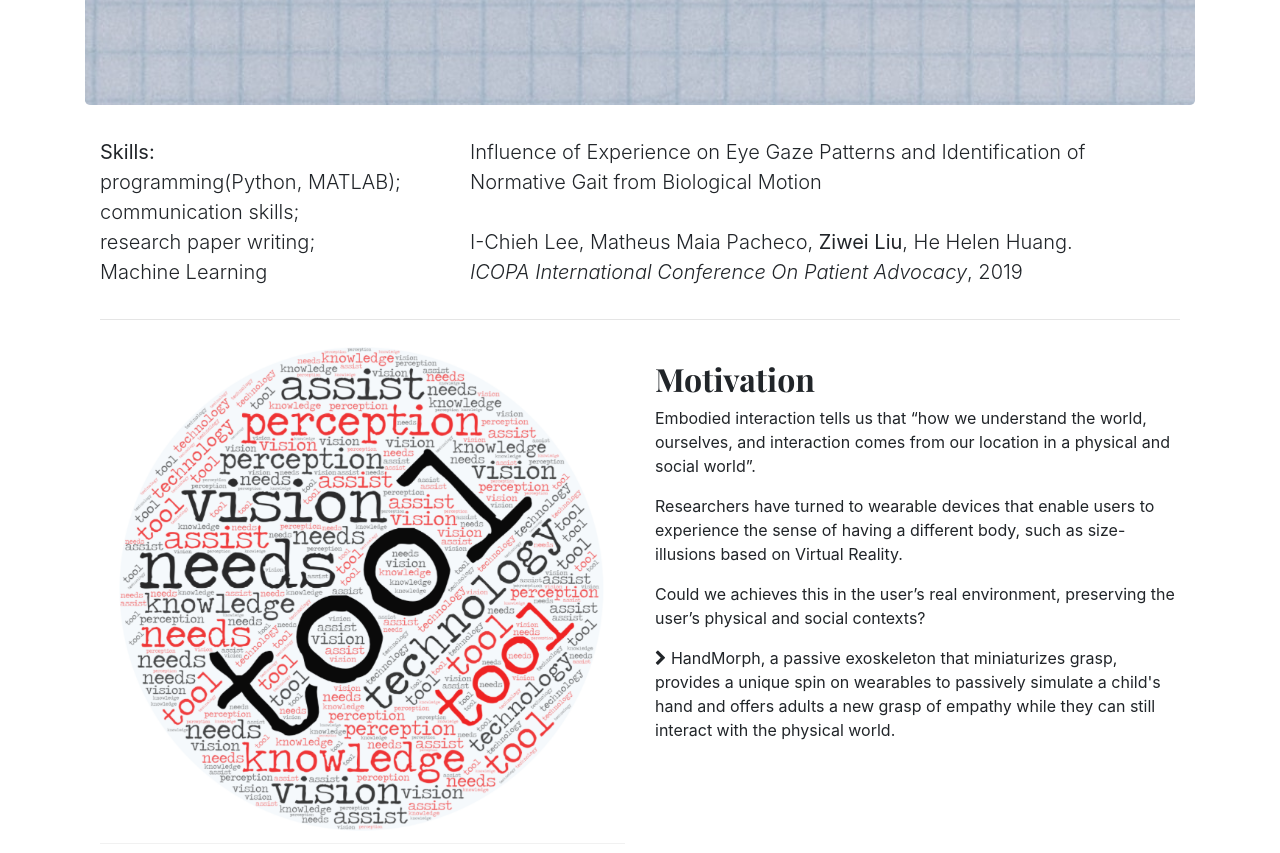
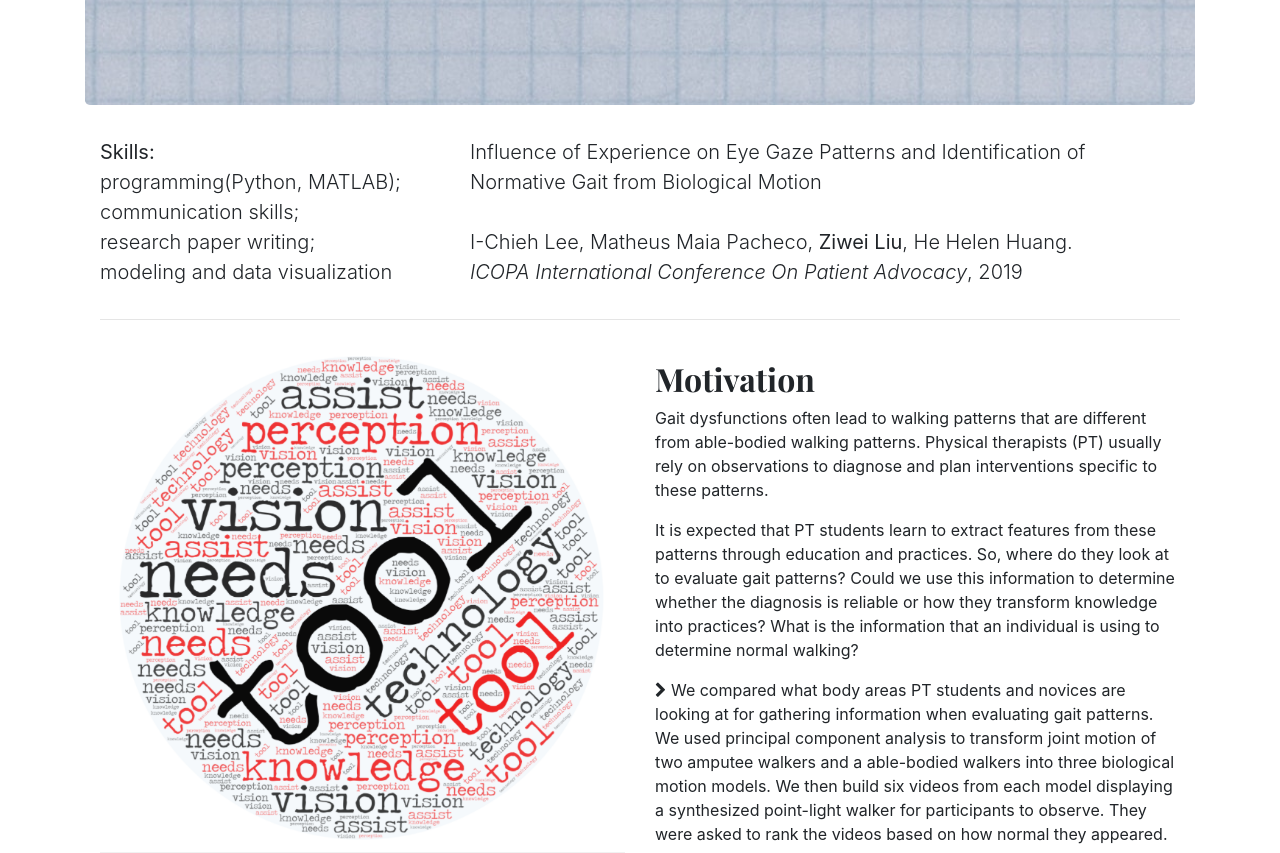
Before and after one commit to zoelzw/zoelzw.github.io, a Jekyll site: the page built from _collections/_research/Eyetracking2.markdown, in a window 1280 px wide and 900 px high, scrolled down 550 px, cut to the strip 0-853 px from the top of the window. Built offline with Jekyll 4.4.1, drawn with Linux system fonts in a browser that asks for light colours; nearby versions of some CDN libraries; some web fonts are replaced; some of the changed text lies outside the part shown.

Commit message:
update eye2

```diff
--- a/_collections/_research/Eyetracking2.markdown
+++ b/_collections/_research/Eyetracking2.markdown
@@ -15,7 +15,7 @@ image: https://github.com/zoelzw/zoelzw.github.io/blob/master/assets/eyetracking
     programming(Python, MATLAB); <br>
     communication skills;<br>
     research paper writing;<br>
-    Machine Learning<br>
+    modeling and data visualization<br>
   </p>
   </div>
   <div class="col-md-8">
@@ -38,16 +38,13 @@ image: https://github.com/zoelzw/zoelzw.github.io/blob/master/assets/eyetracking
     <br>
     <h2>Motivation</h2>
     <p>
-      Embodied interaction tells us that “how we understand the world, ourselves, and interaction comes from our location in a physical and social world”.
+      Gait dysfunctions often lead to walking patterns that are different from able-bodied walking patterns. Physical therapists (PT) usually rely on observations to diagnose and plan interventions specific to these patterns.
     </p>
     <p>
-      Researchers have turned to wearable devices that enable users to experience the sense of having a different body, such as size-illusions based on Virtual Reality.
+      It is expected that PT students learn to extract features from these patterns through education and practices. So, where do they look at to evaluate gait patterns? Could we use this information to determine whether the diagnosis is reliable or how they transform knowledge into practices? What is the information that an individual is using to determine normal walking?
     </p>
     <p>
-      Could we achieves this in the user’s real environment, preserving the user’s physical and social contexts?
-    </p>
-    <p>
-      <i class="fa fa-chevron-right"></i> HandMorph, a passive exoskeleton that miniaturizes grasp, provides a unique spin on wearables to passively simulate a child's hand and offers adults a new grasp of empathy while they can still interact with the physical world.
+      <i class="fa fa-chevron-right"></i> We compared what body areas PT students and novices are looking at for gathering information when evaluating gait patterns. We used principal component analysis to transform joint motion of two amputee walkers and a able-bodied walkers into three biological motion models. We then build six videos from each model displaying a synthesized point-light walker for participants to observe. They were asked to rank the videos based on how normal they appeared.
     </p>
   </div>
 </div>
@@ -63,13 +60,13 @@ image: https://github.com/zoelzw/zoelzw.github.io/blob/master/assets/eyetracking
     <br>
     <h2>Contribution</h2>
     <p>
-      In this project, I led the second user study to examine participants’ experiences with HandMorph and participated in paper writting.
+      In this project, I participated in data modeling and user studies. I learned the basics of gait cycles and principal component analysis through practice.
     </p>
     <p>
-      To investigate whether HandMorph could assist in evaluating/designing products for people with smaller hands, I recruited eight participants to improve the design of a simple toy trumpet to be used by smaller persons, such as chil­dren (ages 3-10).
+      I recruited ten subjects and conducted user studies with them. Additionally, I was responsible for data cleaning and processing. I explored different ways of analyzing the heat map of participants' fixations, including basic machine learning and computer vision techniques.
     </p>
     <p>
-      We found that they felt more confident in their simple toy designs when using HandMorph to test their design’s ergonomics.
+      We found that novices spent most time fixating the legs (78.37%) while PT students spent relatively more time on pelvic (21%) and shoulder (20.93%). There were also follow-up studies to investigate this direction and prepare domain knowledge for advanced machine learning projects.
     </p>
   </div>
 </div>
--- a/_collections/_research/eyetracking1.markdown
+++ b/_collections/_research/eyetracking1.markdown
@@ -58,13 +58,13 @@ image: https://github.com/zoelzw/zoelzw/blob/master/assets/Eyetracking1.png?raw=
     <br>
     <h2>Contribution</h2>
     <p>
-      I worked as a Research Assistant throughout this project, including experimental design, data collection and analysis, and paper writing. I particularly enjoyed working with amputee participants and learning their feedbacks on Assistive Technology and emerging technologies such as eye tracking.
+      I worked as a Research Assistant throughout this project, including experimental design, data collection and analysis, and paper writing.
     </p>
     <p>
       I learned about Tobii Pro Glasses 2 and Tobii Eye Tracking SDK and led data processing using Tobii Pro Lab software. I also learned how to illustrate key concepts and results in this study using Adobe Illustrator and MATLAB.
     </p>
     <p>
-      This study has shown different visual strategies are used between transtibial amputees and able-bodied popula- tions when they were approaching stairs and level-ground transitions. Transtibial amputees show more dependence on their vision to perform challenging locomotor tasks.
+      This study has shown different visual strategies are used between transtibial amputees and able-bodied populations when they were approaching stairs and level-ground transitions. Transtibial amputees show more dependence on their vision to perform challenging locomotor tasks.
     </p>
   </div>
 </div>
```
Also changed, not shown: assets/gait.gif (added).
